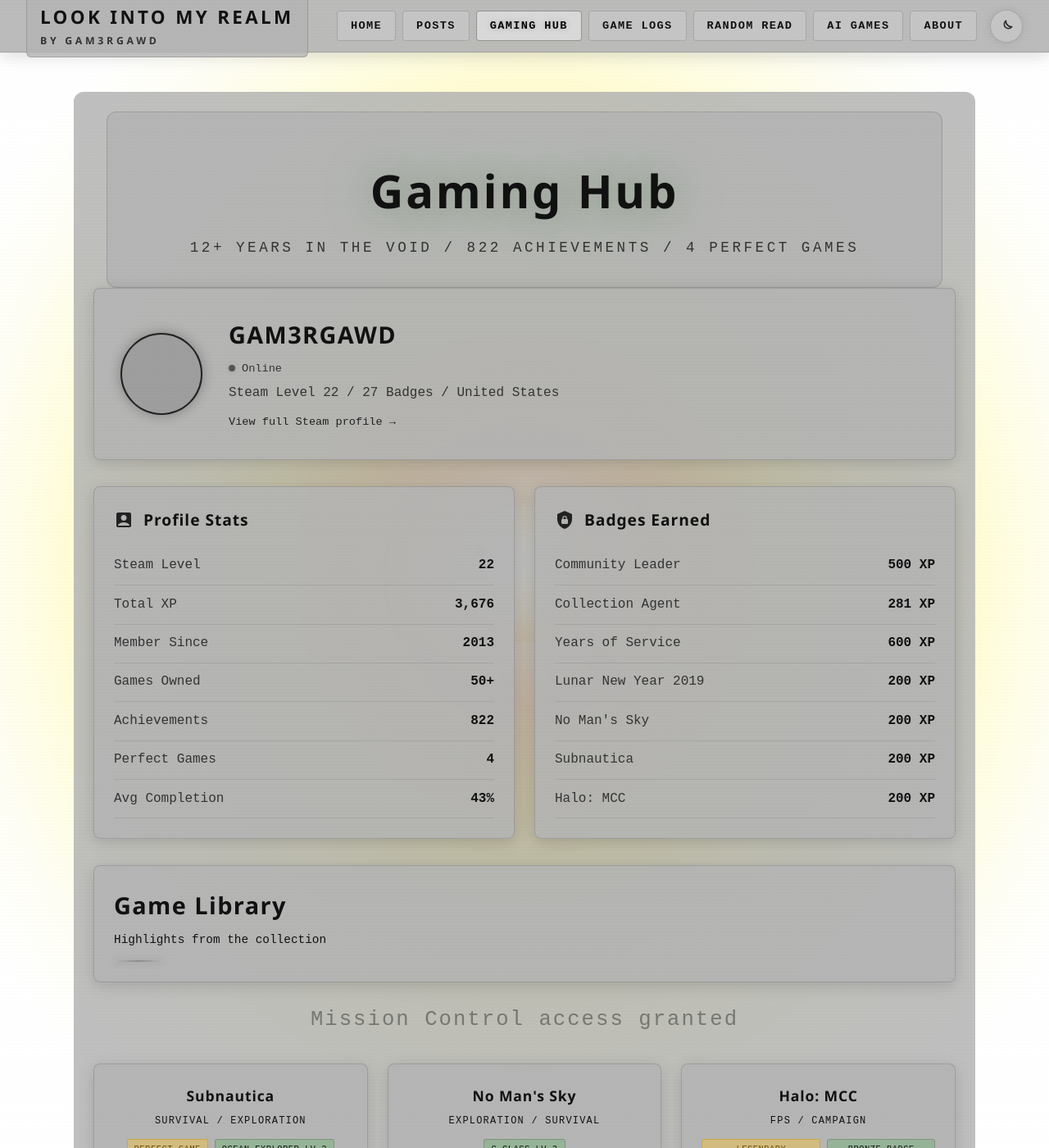
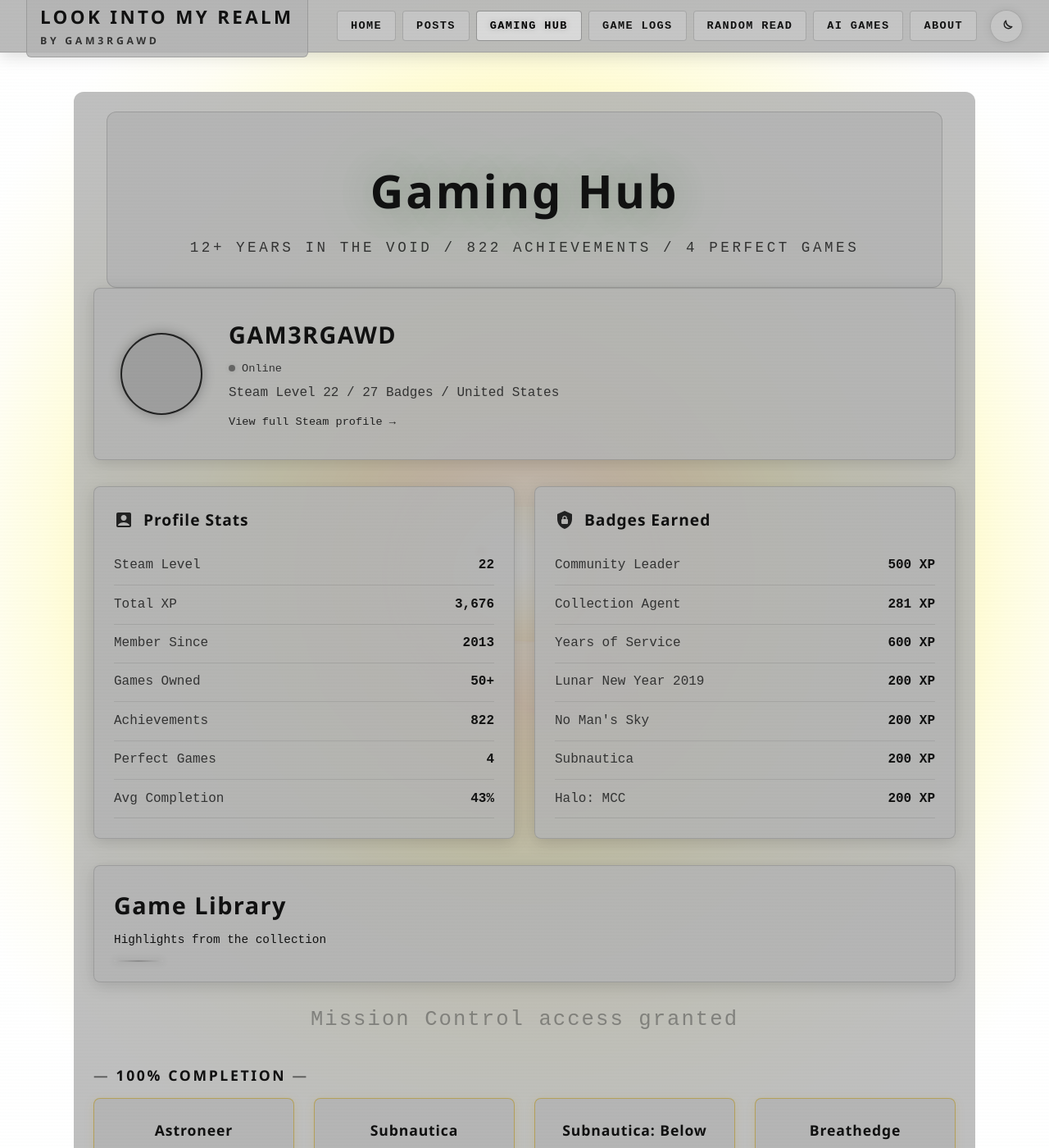
Before and after one commit to vitalnexus/blog, a Jekyll site: the page built from gaming.md, in a window 1280 px wide and 1400 px high. Shown: the whole window at 82% size. Built offline with Jekyll 4.4.1, drawn with Linux system fonts in a browser that asks for light colours; some of the changed text lies outside the part shown; grey boxes are pictures that could not be loaded.

Commit message:
feat: enhance gaming section with perfect game cards and improved styling added 4 perfect games to gaming hub

```diff
--- a/assets/css/style.css
+++ b/assets/css/style.css
@@ -97,6 +97,16 @@
   background: rgba(200, 200, 200, 0.9);
   border-color: rgba(80, 80, 80, 0.4);
   box-shadow: 0 8px 25px rgba(0, 0, 0, 0.2);
+}
+
+[data-theme='light'] .game-card--perfect {
+  border-color: rgba(180, 140, 0, 0.5);
+  box-shadow: 0 2px 12px rgba(180, 140, 0, 0.15);
+}
+
+[data-theme='light'] .game-card--perfect:hover {
+  border-color: rgba(180, 140, 0, 0.8);
+  box-shadow: 0 8px 25px rgba(180, 140, 0, 0.25);
 }
 
 /* Site Header - gray solid */
@@ -1622,6 +1632,7 @@ img { max-width: 100%; height: auto; }
 
 .grid-2 { grid-template-columns: repeat(auto-fit, minmax(300px, 1fr)); }
 .grid-3 { grid-template-columns: repeat(auto-fit, minmax(250px, 1fr)); }
+.grid-4 { grid-template-columns: repeat(auto-fit, minmax(220px, 1fr)); }
 
 /* --- Stats Panel --- */
 .stat-row {
@@ -1648,6 +1659,16 @@ img { max-width: 100%; height: auto; }
   transform: translateY(-3px);
   border-color: rgba(0, 255, 65, 0.4);
   box-shadow: 0 8px 30px rgba(0, 255, 65, 0.08);
+}
+
+.game-card--perfect {
+  border-color: rgba(255, 204, 0, 0.45);
+  box-shadow: 0 0 18px rgba(255, 204, 0, 0.12);
+}
+
+.game-card--perfect:hover {
+  border-color: rgba(255, 204, 0, 0.75);
+  box-shadow: 0 8px 30px rgba(255, 204, 0, 0.22);
 }
 
 .game-card-title {
--- a/gaming.md
+++ b/gaming.md
@@ -60,6 +60,49 @@ permalink: /gaming/
   </div>
 
   <p class="gaming-mission-text">Mission Control access granted</p>
+
+  <h3 class="section-title" style="font-size: 1.1rem; margin: 0 0 0.75rem; letter-spacing: 0.15em; text-transform: uppercase;">
+    <span style="color: var(--green); opacity: 0.6;">&#x2014;&nbsp;</span>100% Completion<span style="color: var(--green); opacity: 0.6;">&nbsp;&#x2014;</span>
+  </h3>
+
+  <div class="grid grid-4" style="margin-bottom: 2.5rem;">
+    <div class="game-card game-card--perfect">
+      <h3 class="game-card-title">Astroneer</h3>
+      <p class="game-card-genre">Exploration / Sandbox</p>
+      <div class="badge-row">
+        <span class="badge badge-gold">100% Complete</span>
+        <span class="badge badge-green">Perfect Game</span>
+      </div>
+    </div>
+    <div class="game-card game-card--perfect">
+      <h3 class="game-card-title">Subnautica</h3>
+      <p class="game-card-genre">Survival / Exploration</p>
+      <div class="badge-row">
+        <span class="badge badge-gold">100% Complete</span>
+        <span class="badge badge-green">Perfect Game</span>
+      </div>
+    </div>
+    <div class="game-card game-card--perfect">
+      <h3 class="game-card-title">Subnautica: Below Zero</h3>
+      <p class="game-card-genre">Survival / Exploration</p>
+      <div class="badge-row">
+        <span class="badge badge-gold">100% Complete</span>
+        <span class="badge badge-green">Perfect Game</span>
+      </div>
+    </div>
+    <div class="game-card game-card--perfect">
+      <h3 class="game-card-title">Breathedge</h3>
+      <p class="game-card-genre">Survival / Comedy</p>
+      <div class="badge-row">
+        <span class="badge badge-gold">100% Complete</span>
+        <span class="badge badge-green">Perfect Game</span>
+      </div>
+    </div>
+  </div>
+
+  <h3 class="section-title" style="font-size: 1.1rem; margin: 0 0 0.75rem; letter-spacing: 0.15em; text-transform: uppercase;">
+    <span style="color: var(--green); opacity: 0.6;">&#x2014;&nbsp;</span>Full Library<span style="color: var(--green); opacity: 0.6;">&nbsp;&#x2014;</span>
+  </h3>
 
   <div class="grid grid-3">
     <div class="game-card">
```
